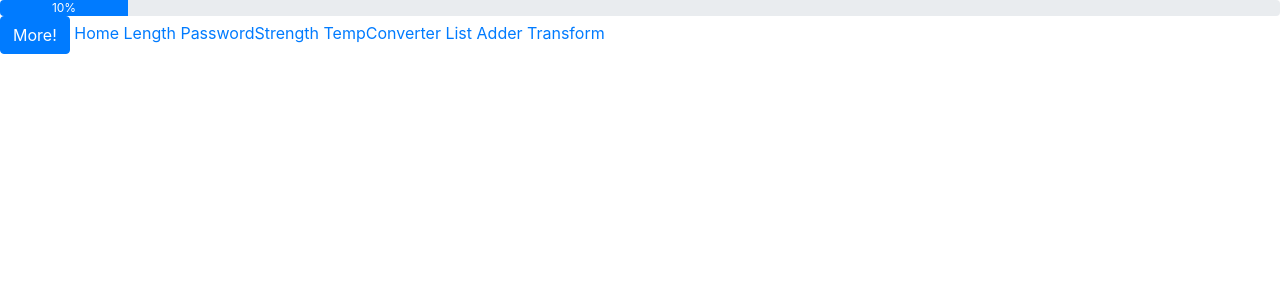
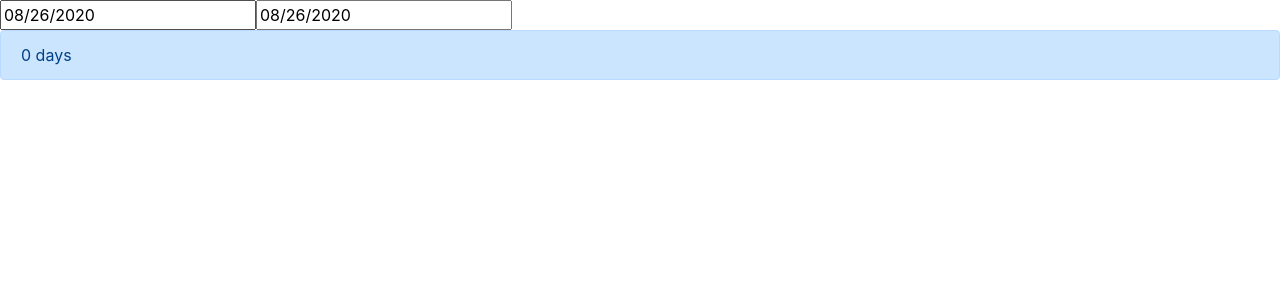
Before and after one commit to zackads/developme, a React (Create React App) app in the folder week_9_react/day_3/: page / in a window 1280 px wide. Shown: the top 300 px of the page. Built offline with nearby package versions, Linux system fonts and the light colour scheme.

Commit message:
Create Dates component

```diff
--- a/week_9_react/day_3/src/App.js
+++ b/week_9_react/day_3/src/App.js
@@ -14,6 +14,7 @@ import Square from "./Square.js";
 import Footer from "./Footer.js";
 import StepCounter from "./StepCounter.js";
 import Progress from "./Progress.js";
+import Dates from "./Dates.js";
 
 function App() {
   return (
@@ -54,11 +55,13 @@ function App() {
             )}
           />
           <Route path="/">
-            <Progress />
+            {/* <Progress /> */}
+            <Dates />
           </Route>
           <FourOhFour />
         </Switch>
-        <Footer />
+
+        {/* <Footer /> */}
       </>
     </Router>
   );
--- /dev/null
+++ b/week_9_react/day_3/src/Dates.js
@@ -0,0 +1,51 @@
+import React, { Component } from "react";
+import DatePicker from "react-datepicker";
+import { Alert } from "react-bootstrap";
+
+import "react-datepicker/dist/react-datepicker.css";
+
+class Dates extends Component {
+  constructor(props) {
+    super(props);
+
+    this.state = {
+      date1: new Date(),
+      date2: new Date(),
+    };
+
+    this.handleDate1 = this.handleDate1.bind(this);
+    this.handleDate2 = this.handleDate2.bind(this);
+  }
+
+  handleDate1(date1) {
+    this.setState({
+      date1: date1,
+    });
+  }
+
+  handleDate2(date2) {
+    this.setState({
+      date2: date2,
+    });
+  }
+
+  getDaysDifference(date1, date2) {
+    return Math.ceil((date2.getTime() - date1.getTime()) / 60 / 60) / 24 / 1000;
+  }
+
+  render() {
+    let { date1, date2 } = this.state;
+
+    return (
+      <>
+        <DatePicker selected={date1} onChange={this.handleDate1} />
+        <DatePicker selected={date2} onChange={this.handleDate2} />
+        <Alert variant="primary">
+          {this.getDaysDifference(date1, date2)} days
+        </Alert>
+      </>
+    );
+  }
+}
+
+export default Dates;
```
